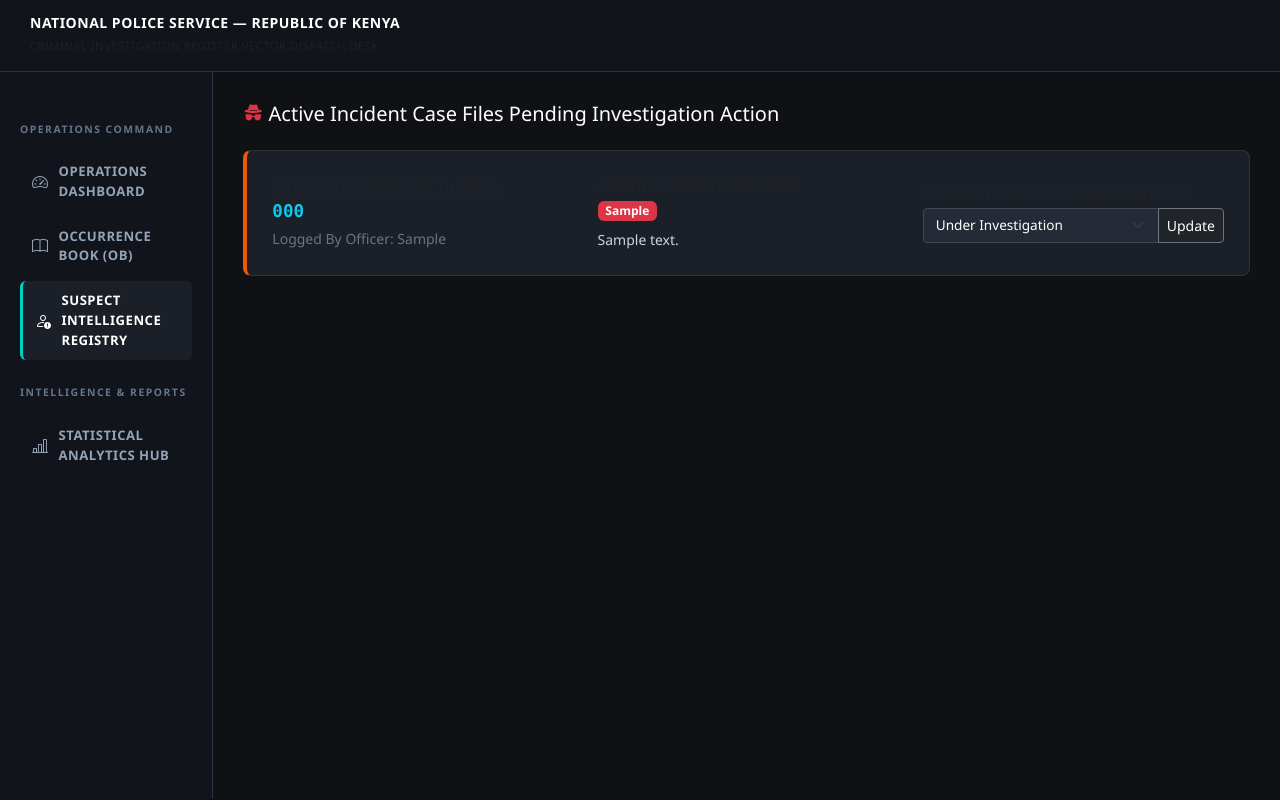
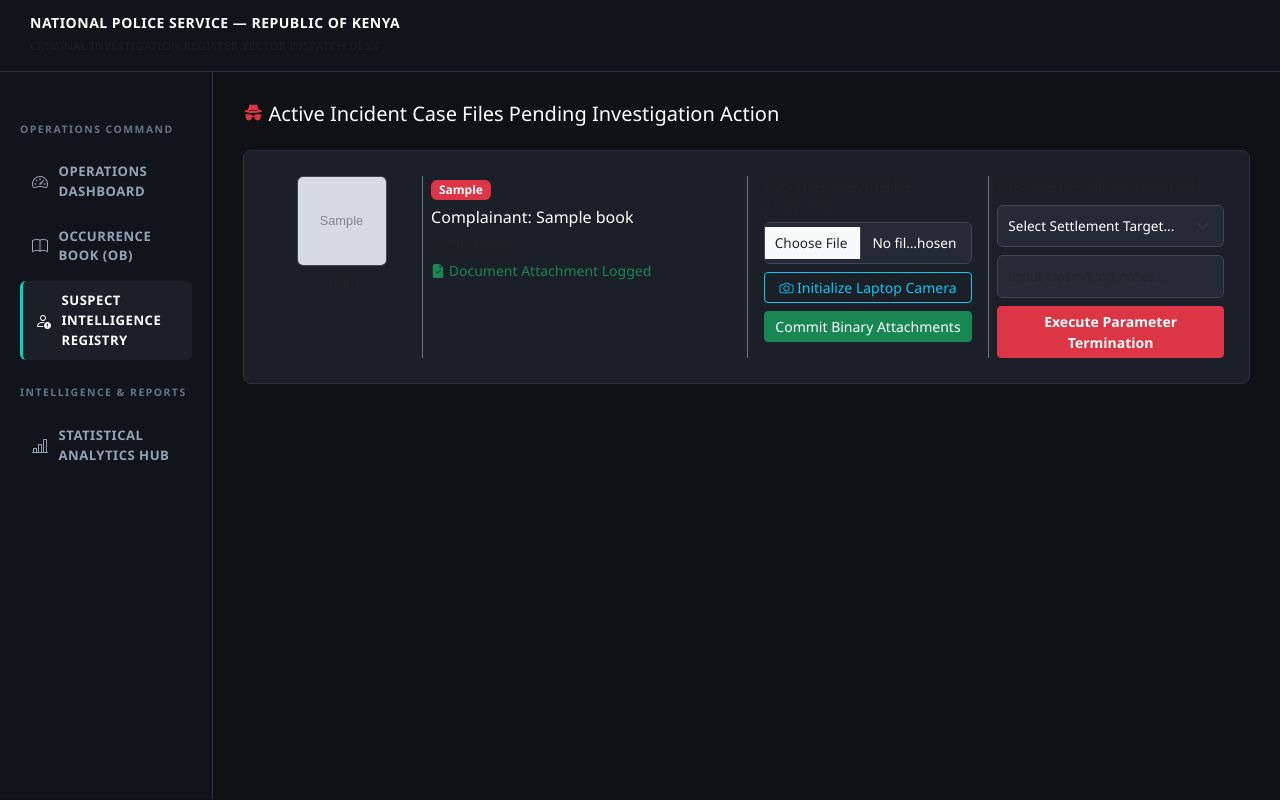
Before and after one commit to gitungoharrison-cmd/Harrison-s-project, a Flask app: template templates/cases.html in a window 1280 px wide. Run offline with Flask 3, Linux system fonts and the light colour scheme; the template is opened without the code that fills it: values that come from a table or form of the project are taken from there, others are empty; tables that the repository leaves empty hold one stand-in row (values such as "Sample post"); grey boxes marked "Sample" are stand-in pictures.

Commit message:
cases.html

```diff
--- a/templates/cases.html
+++ b/templates/cases.html
@@ -15,8 +15,10 @@
         .sidebar-link i { margin-right: 10px; font-size: 1rem; }
         .sidebar-link:hover, .sidebar-link.active { background-color: #1b1f27; color: #ffffff; border-left: 3px solid #00d2c4; }
         .workspace-canvas { padding: 30px; }
-        .case-block-card { background-color: #1b1f27; border: 1px solid #2d323f; border-radius: 8px; padding: 25px; border-left: 4px solid #ea580c; margin-bottom: 20px; color: #cbd5e1; }
-        .input-custom { background-color: #252b36 !important; border: 1px solid #3f4756 !important; color: #ffffff !important; border-radius: 4px; padding: 6px 12px; font-size: 0.85rem; }
+        .case-block-card { background-color: #1b1f27; border: 1px solid #2d323f; border-radius: 8px; padding: 25px; margin-bottom: 25px; }
+        .input-custom { background-color: #252b36 !important; border: 1px solid #3f4756 !important; color: #ffffff !important; border-radius: 6px; padding: 10px; font-size: 0.85rem; }
+        .suspect-thumbnail { width: 90px; height: 90px; border-radius: 6px; border: 1px solid #3f4756; object-fit: cover; background-color: #11141a; }
+        .camera-box { width: 100%; max-width: 240px; height: 180px; background-color: #11141a; border: 1px solid #3f4756; border-radius: 6px; }
     </style>
 </head>
 <body>
@@ -38,44 +40,108 @@
                     <a href="/reports" class="sidebar-link"><i class="bi bi-bar-chart-line"></i> Statistical Analytics Hub</a>
                 </div>
             </div>
+
             <div class="col-md-10 mx-0 px-0">
                 <div class="workspace-canvas">
                     <h5 class="text-white mb-4"><i class="bi bi-incognito text-danger"></i> Active Incident Case Files Pending Investigation Action</h5>
 
                     {% for entry in entries %}
                     <div class="case-block-card">
-                        <div class="row align-items-center">
+                        <div class="row g-3">
+                            <div class="col-md-2 text-center border-end border-secondary">
+                                {% if entry.suspect_photo %}
+                                    <img src="{{ entry.suspect_photo }}" class="suspect-thumbnail mb-2" alt="Suspect">
+                                {% else %}
+                                    <div class="suspect-thumbnail d-flex align-items-center justify-content-center mx-auto mb-2 text-muted">
+                                        <i class="bi bi-person-bounding-box h3 mb-0"></i>
+                                    </div>
+                                {% endif %}
+                                <span class="d-block small text-muted font-monospace">{{ entry.ob_number }}</span>
+                            </div>
+
                             <div class="col-md-4">
-                                <span class="text-muted small d-block">LEDGER LOG REFERENCE NUMBER</span>
-                                <strong class="text-info font-monospace" style="font-size: 1.1rem;">{{ entry.ob_number }}</strong>
-                                <span class="d-block small mt-1 text-secondary">Logged By Officer: {{ entry.recorded_by }}</span>
+                                <span class="badge bg-danger mb-2">{{ entry.nature_of_offence }}</span>
+                                <h6 class="text-white mb-1">Complainant: {{ entry.complainant_name }}</h6>
+                                <p class="small text-muted mb-2">{{ entry.details }}</p>
+                                {% if entry.evidence_file %}
+                                    <div class="text-success small"><i class="bi bi-file-earmark-check-fill"></i> Document Attachment Logged</div>
+                                {% endif %}
                             </div>
-                            <div class="col-md-4">
-                                <span class="text-muted small d-block">OFFENCE VECTOR PARAMETER</span>
-                                <span class="badge bg-danger mt-1">{{ entry.nature_of_offence }}</span>
-                                <p class="small text-truncate mt-2 mb-0" style="max-width: 250px;">{{ entry.details }}</p>
+
+                            <div class="col-md-3 border-start border-end border-secondary px-3">
+                                <form action="/cases/upload-evidence/{{ entry.id }}" method="POST" enctype="multipart/form-data">
+                                    <label class="text-muted small d-block mb-1 text-uppercase">Log Files & Evidence Artifacts</label>
+                                    <input type="file" name="evidence_document" class="form-control input-custom mb-2">
+
+                                    <input type="hidden" name="camera_snapshot_data" id="camera_input_{{ entry.id }}">
+                                    <button type="button" class="btn btn-sm btn-outline-info w-100 mb-2" onclick="initializeCamera('{{ entry.id }}')">
+                                        <i class="bi bi-camera"></i> Initialize Laptop Camera
+                                    </button>
+                                    <div class="d-none" id="camera_area_{{ entry.id }}">
+                                        <video id="video_{{ entry.id }}" class="camera-box mb-1" autoplay></video>
+                                        <button type="button" class="btn btn-xs btn-warning w-100 mb-2 py-1" onclick="captureSnapshot('{{ entry.id }}')">Snap Image Stream</button>
+                                    </div>
+                                    <button type="submit" class="btn btn-sm btn-success text-white w-100">Commit Binary Attachments</button>
+                                </form>
                             </div>
-                            <div class="col-md-4">
-                                <form action="/cases/update/{{ entry.id }}" method="POST">
-                                    <span class="text-muted small d-block mb-1">AMEND SYSTEM EXECUTION BOUNDARY</span>
-                                    <div class="input-group">
-                                        <select name="status" class="form-select input-custom">
-                                            <option value="Under Investigation" selected>Under Investigation</option>
-                                            <option value="Forwarded to ODPP">Forwarded to ODPP</option>
-                                            <option value="Closed / Concluded">Closed / Concluded</option>
-                                        </select>
-                                        <button type="submit" class="btn btn-sm btn-dark border-secondary text-white">Update</button>
-                                    </div>
+
+                            <div class="col-md-3">
+                                <label class="text-muted small d-block mb-2 text-uppercase">Execute Resolution Action</label>
+                                <form action="/cases/resolve/{{ entry.id }}" method="POST">
+                                    <select name="resolution_action" class="form-select input-custom mb-2" required>
+                                        <option value="" disabled selected>Select Settlement Target...</option>
+                                        <option value="innocent">Clear Charges (Prove Innocent)</option>
+                                        <option value="close">Resolve Case (Conclude Ledger)</option>
+                                        <option value="remove">Purge Suspect Record Entirely</option>
+                                    </select>
+                                    <input type="text" name="resolution_notes" class="form-control input-custom mb-2" placeholder="Input closing log notes..." required>
+                                    <button type="submit" class="btn btn-sm btn-danger w-100 text-white fw-bold">Execute Parameter Termination</button>
                                 </form>
                             </div>
                         </div>
                     </div>
                     {% else %}
-                    <div class="alert alert-dark bg-dark text-muted border-secondary py-5 text-center">No open cases inside current runtime database node ledger matrix bounds.</div>
+                        <div class="alert alert-dark bg-dark text-muted border-secondary py-5 text-center">No active suspect records tracked inside current operation matrix constraints.</div>
                     {% endfor %}
                 </div>
             </div>
         </div>
     </div>
+
+    <script>
+        function initializeCamera(id) {
+            const cameraArea = document.getElementById(`camera_area_${id}`);
+            const video = document.getElementById(`video_${id}`);
+            cameraArea.classList.remove('d-none');
+
+            navigator.mediaDevices.getUserMedia({ video: true, audio: false })
+                .then(function(stream) {
+                    video.srcObject = stream;
+                })
+                .catch(function(err) {
+                    alert("Hardware access blocked: Cannot engage workstation terminal webcam capture loop.");
+                });
+        }
+
+        function captureSnapshot(id) {
+            const video = document.getElementById(`video_${id}`);
+            const inputField = document.getElementById(`camera_input_${id}`);
+
+            const canvas = document.createElement('canvas');
+            canvas.width = 320;
+            canvas.height = 240;
+            const ctx = canvas.getContext('2d');
+            ctx.drawImage(video, 0, 0, canvas.width, canvas.height);
+
+            const dataUrl = canvas.toDataURL('image/jpeg');
+            inputField.value = dataUrl;
+
+            // Turn off camera streaming matrix safely to conserve device memory footprint
+            const stream = video.srcObject;
+            const tracks = stream.getTracks();
+            tracks.forEach(track => track.stop());
+            document.getElementById(`camera_area_${id}`).innerHTML = "<div class='alert alert-info py-1 small text-center'><i class='bi bi-check-circle-fill'></i> Frame Buffered Ready</div>";
+        }
+    </script>
 </body>
 </html>
```
